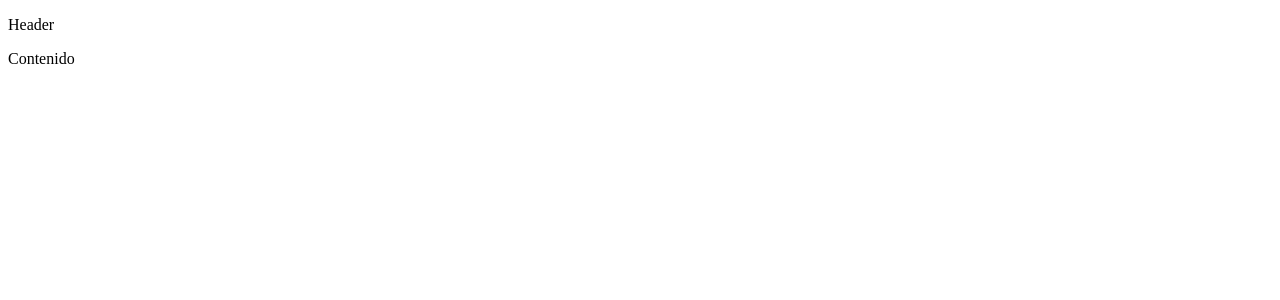
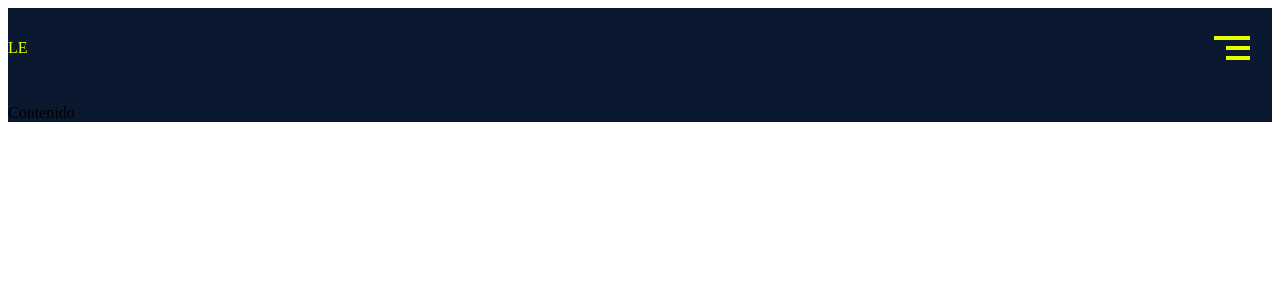
Before and after one commit to LEstebanR/lesteban, a Next.js app: page / in a window 1280 px wide. Shown: the top 300 px of the page. Built offline with nearby package versions, Linux system fonts and the light colour scheme.

Commit message:
add layout

```diff
--- a/components/Header.tsx
+++ b/components/Header.tsx
@@ -1,8 +1,37 @@
 import React, { FC } from 'react'
+import styled from 'styled-components'
+import { MdSegment } from 'react-icons/md'
+import { Logo } from '../styles/fonts'
+
+const HeaderContainer = styled.div`
+  align-items: center;
+  display: flex;
+  justify-content: space-between;
+`
+
+const MenuIcon = styled(MdSegment)`
+  color: ${props => props.theme.color.primary};
+  font-size: ${props => props.theme.fontSize.large};
+`
+
+const LeftContent = styled.div``
+const RigthContent = styled.div`
+  align-items: center;
+  display: flex;
+  justify-content: center;
+  margin: 1rem;
+`
 
 const Header: FC = () => {
   return (
-    <p>Header</p>
+    <HeaderContainer>
+      <LeftContent>
+        <Logo>LE</Logo>
+      </LeftContent>
+      <RigthContent>
+        <MenuIcon />
+      </RigthContent>
+    </HeaderContainer>
   )
 }
 
--- a/components/Layout.tsx
+++ b/components/Layout.tsx
@@ -1,18 +1,27 @@
 import { FC, ReactNode } from 'react'
+import styled from 'styled-components'
 import Header from './Header'
 import Page from './Page'
 interface Props {
   children?: ReactNode
 }
 
+const Container = styled.div`
+  background-color: red;
+  background-color: ${props => props.theme.color.background};
+  box-sizing: border-box;
+  margin: 0;
+  padding: 0;
+`
+
 const Layout: FC<Props> = ({ children }) => {
   return (
-    <>
+    <Container>
       <Header />
       <Page>
         <main>{children}</main>
       </Page>
-    </>
+    </Container>
   )
 }
 
--- a/package.json
+++ b/package.json
@@ -21,6 +21,7 @@
     "next": "13.0.5",
     "react": "18.2.0",
     "react-dom": "18.2.0",
+    "react-icons": "^4.7.1",
     "react-is": "^18.2.0",
     "styled-components": "5.3.6",
     "typescript": "*"
--- /dev/null
+++ b/styles/fonts.ts
@@ -0,0 +1,5 @@
+import styled from 'styled-components'
+
+export const Logo = styled.p`
+  color: ${props => props.theme.color.primary};
+`
--- a/styles/theme.tsx
+++ b/styles/theme.tsx
@@ -1,7 +1,14 @@
 const theme = {
   color: {
-    background: 'black'
-  }
+    background: '#0a192f',
+    primary: '#e8ff00'
+  },
+  fontSize: {
+    large: '3rem',
+    medium: '2rem',
+    small: '1rem'
+  },
+  sm: '992px'
 }
 
 export default theme
```
Also changed, not shown: 1 other file (tests, documents, lock files or other folders).
